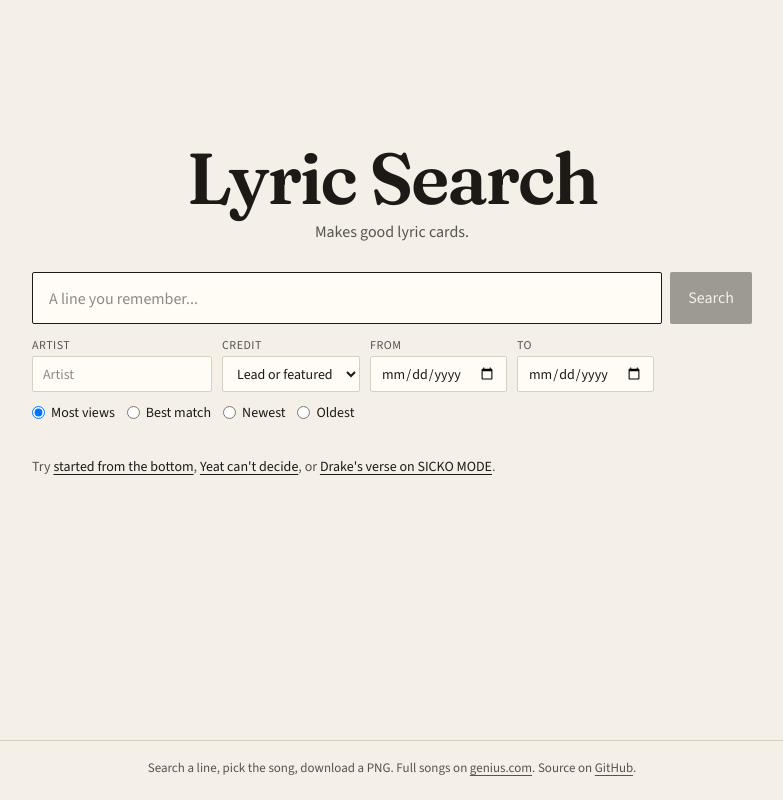
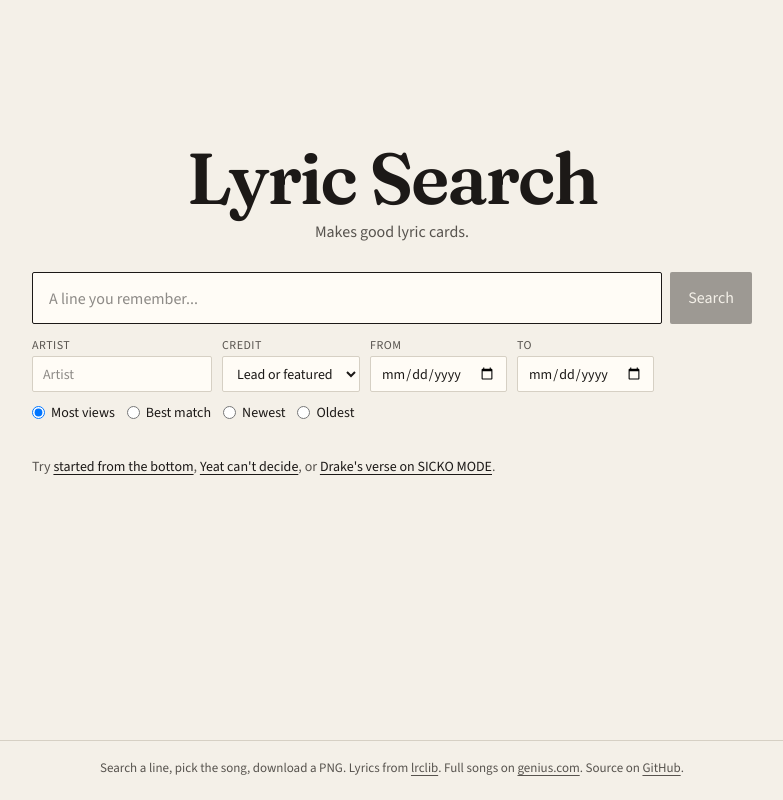
Before and after one commit to claytomode/genius-lyric-search, a Next.js app: page / in a window 1280 px wide. Shown: the whole page, without its empty margins (248-1031 px from the left). Built offline with nearby package versions, Linux system fonts and the light colour scheme.

Commit message:
Credit lrclib in the footer as the source of card lyrics.

```diff
--- a/app/page.tsx
+++ b/app/page.tsx
@@ -10,7 +10,11 @@ export default function Home() {
       <p className="tagline">Makes good lyric cards.</p>
       <HomeSearch requireArtist={requireArtist} />
       <footer className="foot">
-        Search a line, pick the song, download a PNG. Full songs on{" "}
+        Search a line, pick the song, download a PNG. Lyrics from{" "}
+        <a href="https://lrclib.net" target="_blank" rel="noopener noreferrer">
+          lrclib
+        </a>
+        . Full songs on{" "}
         <a href="https://genius.com" target="_blank" rel="noopener noreferrer">
           genius.com
         </a>
```
